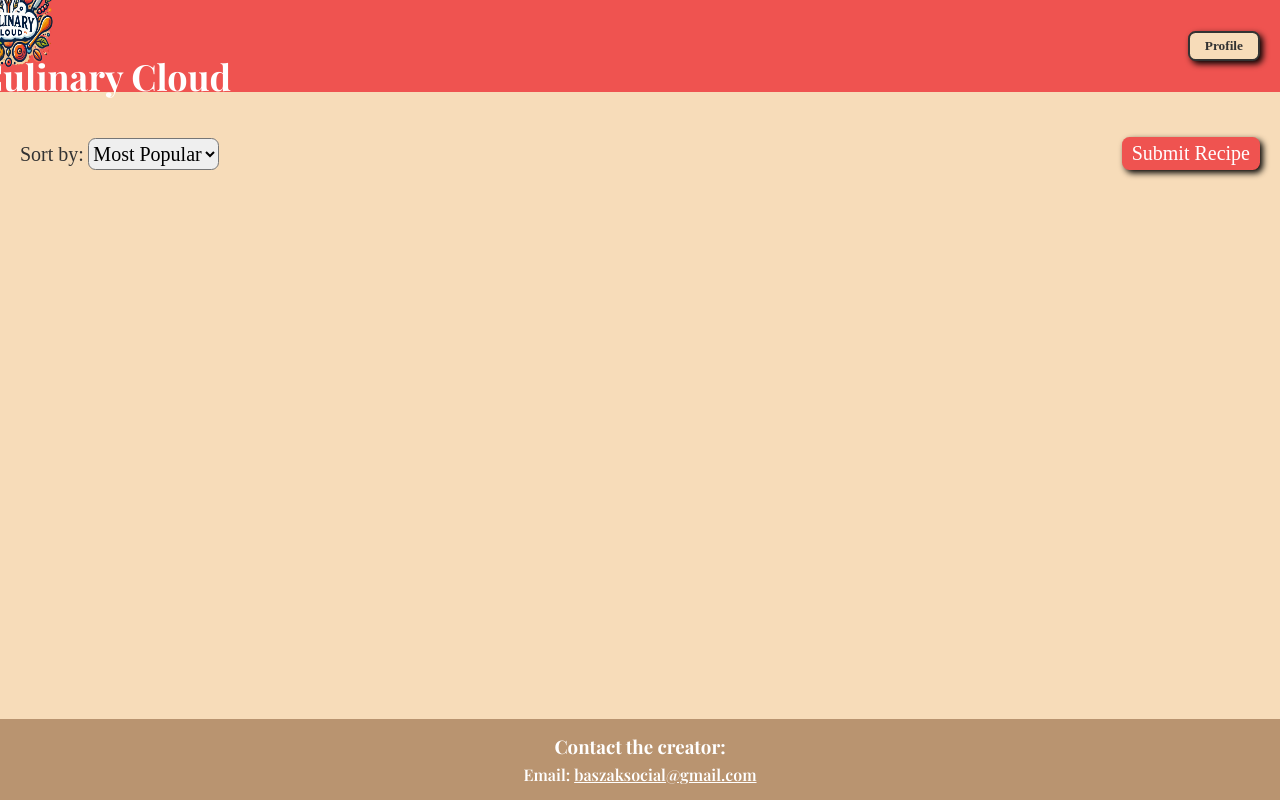
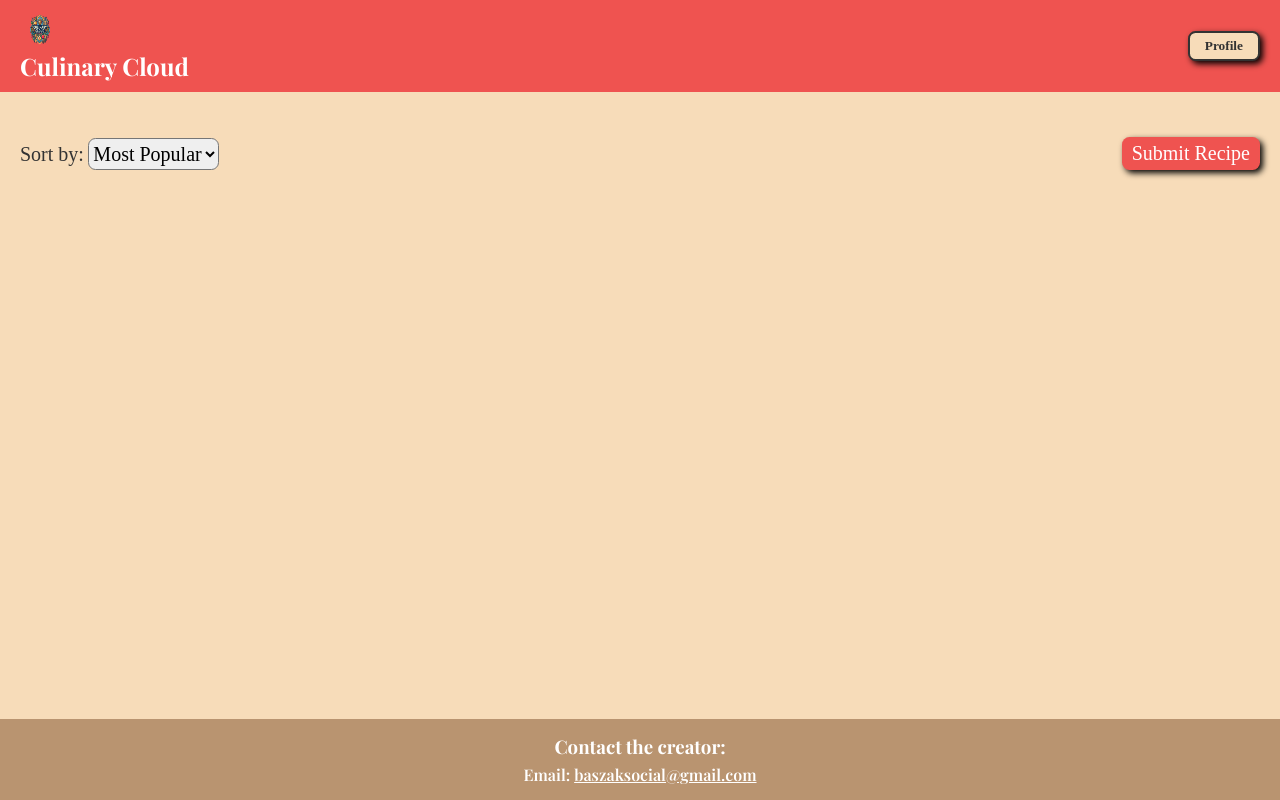
Before and after one commit to Quantum83/CulinaryCloud_frontend, a plain HTML site: page home-page.html in a window 1280 px wide. Drawn offline with nearby package versions, Linux system fonts and the light colour scheme; no server answers; a web font is replaced by a local one.

Commit message:
update logos

```diff
--- a/home-page.html
+++ b/home-page.html
@@ -15,7 +15,7 @@
       href="https://fonts.googleapis.com/css2?family=Alice&display=swap"
       rel="stylesheet"
     />
-    <link rel="icon" type="image/x-icon" href="logo_cropped_transparent.png" />
+    <link rel="icon" type="image/x-icon" href="tab_icon_tansparent.png" />
   </head>
 
   <body>
@@ -23,7 +23,7 @@
       <div class="logo">
         <a class="homepage-link" href="https://culinary-cloud.click/">
           <img
-            src="logo_cropped_transparent.png"
+            src="new_logo_transparent.png"
             alt="Culinary Cloud Logo"
             class="logo"
           />
--- a/home-style.css
+++ b/home-style.css
@@ -9,9 +9,6 @@
   --dark-text: #333;
 }
 
-.logo {
-  transform: scale(1.5);
-}
 .playfair {
   font-family: "Playfair Display", serif;
   font-weight: 600;
```
Also changed, not shown: logo_cropped.jpg (deleted), logo_cropped_transparent.png (deleted), new_logo_transparent.png (added), tab_icon_tansparent.png (added).
